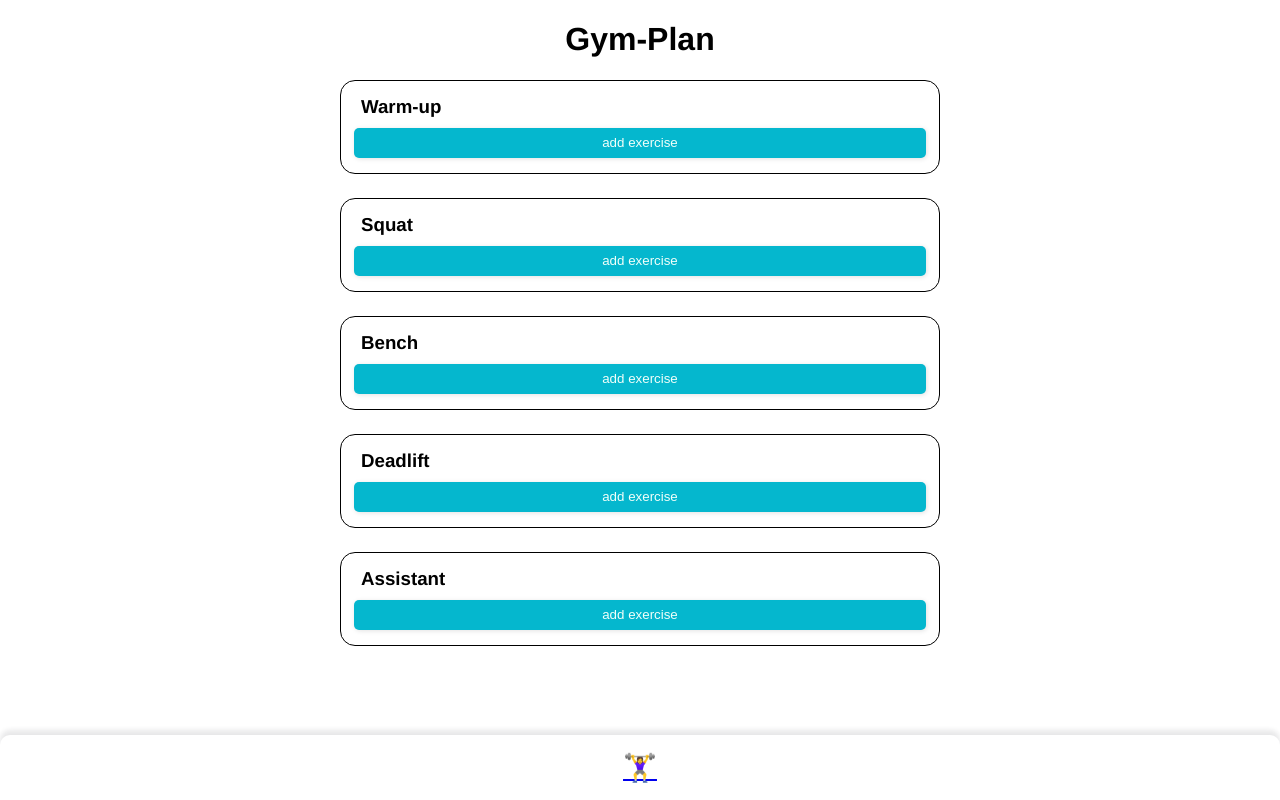
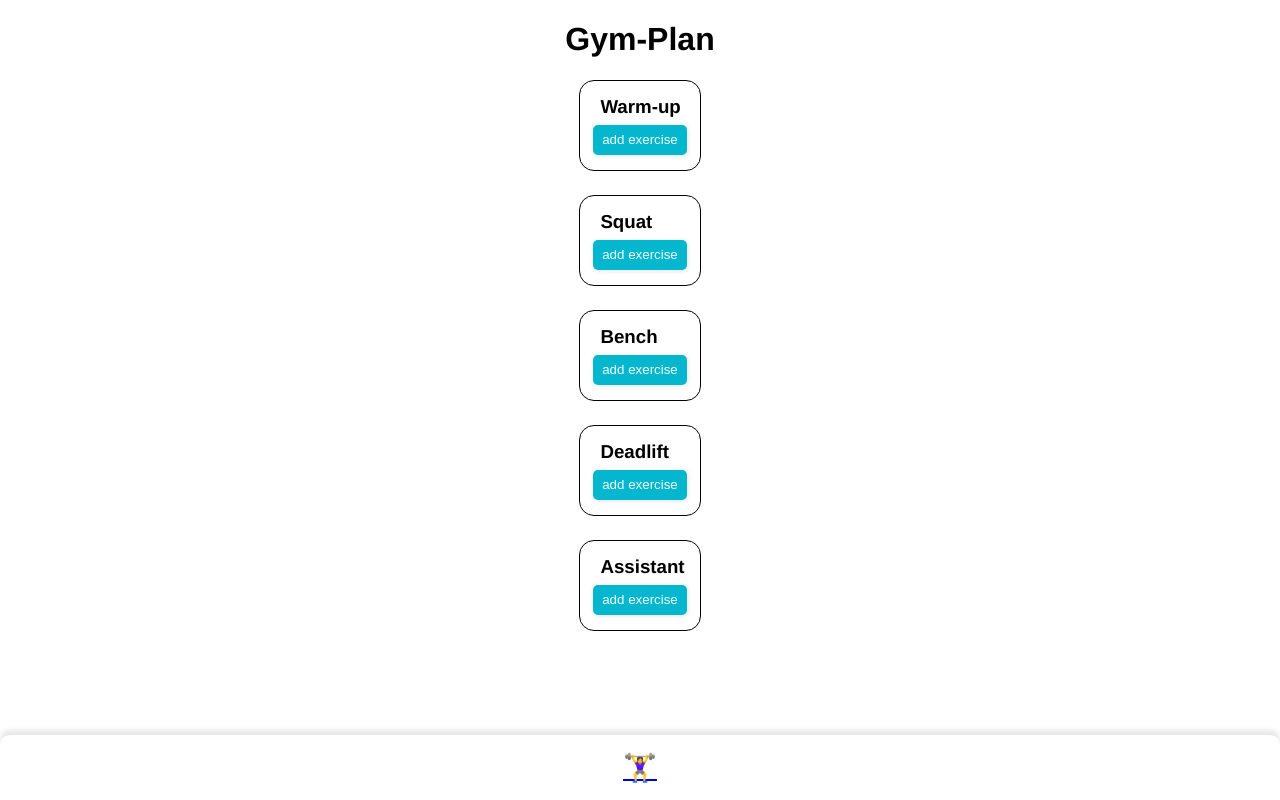
Before and after one commit to KirstenSchuhmann/CapstoneProject, a Next.js app: page / in a window 1280 px wide. Built offline with nearby package versions, Linux system fonts and the light colour scheme.

Commit message:
updated margin for input fields, so the distance between input fields is guaranteed & they are aligning with button on left & right in the section part

```diff
--- a/components/GymPlan/ExerciseSet.js
+++ b/components/GymPlan/ExerciseSet.js
@@ -45,22 +45,23 @@ const StyledDiv = styled.div`
   display: flex;
   flex-flow: row wrap;
   align-items: center;
+  margin-left: 0;
+  margin-right: 0;
 
   p {
     font-size: small;
+    margin-right: 8px;
   }
 
   input {
     height: 30px;
     border-radius: 5px;
     border: 1.5px solid lightgray;
-
-    margin: 8px;
     text-align: center;
   }
 
   input[type="number"] {
-    width: 10%;
+    margin-right: 8px;
     //Chrome, Safari, Edge, Opera - hide arrows
     ::-webkit-outer-spin-button,
     ::-webkit-inner-spin-button {
@@ -83,16 +84,17 @@ const StyledDiv = styled.div`
   input[name="volume"] {
     min-width: 35px;
     flex-basis: 0;
-    flex-grow: 0.5;
+    flex-grow: 0.6;
   }
 
   input[name="weight"] {
-    min-width: 55px;
+    margin-left: 8px;
+    min-width: 45px;
     flex-basis: 0;
     flex-grow: 1;
   }
   input[name="exercise"] {
-    min-width: 70px;
+    min-width: 60px;
     flex-basis: 0;
     flex-grow: 3;
   }
--- a/components/GymPlan/WorkoutSet.js
+++ b/components/GymPlan/WorkoutSet.js
@@ -24,29 +24,33 @@ export default function WorkoutSet({ setName }) {
 }
 
 const StyledSection = styled.section`
+  /* display: flex;
+  flex-flow: row wrap;
+  align-items: center; */
   border: 1px solid black;
   border-radius: 15px;
   padding: 13px;
+  width: auto;
   margin: 0 1rem 1.5rem 1rem;
-  display: flex;
-  flex-flow: wrap;
-  width: 600px;
-  flex-grow: 1;
 
   h3 {
+    flex-basis: 100%;
     margin: 2px;
     padding-left: 5px;
   }
 
   button {
+    width: 100%;
+    flex-basis: 100%;
     height: 30px;
-    width: 100%;
-    margin: 8px auto 2px;
+    flex-grow: 1;
+    margin: 5px auto 2px;
     border-radius: 5px;
     border: 1.5px solid lightgray;
     cursor: pointer;
     font-weight: 400;
     color: #423f3f;
+
     :first-of-type {
       background-color: #05b7ce;
       color: #f1fffa;
```
